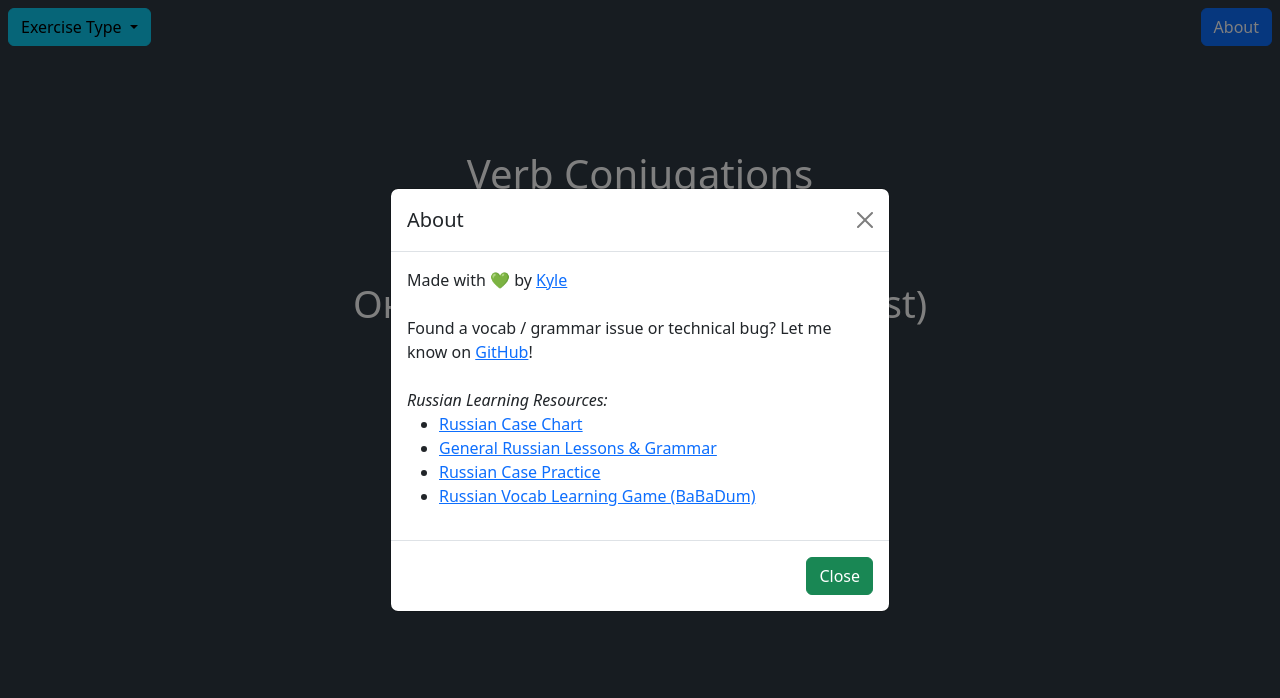
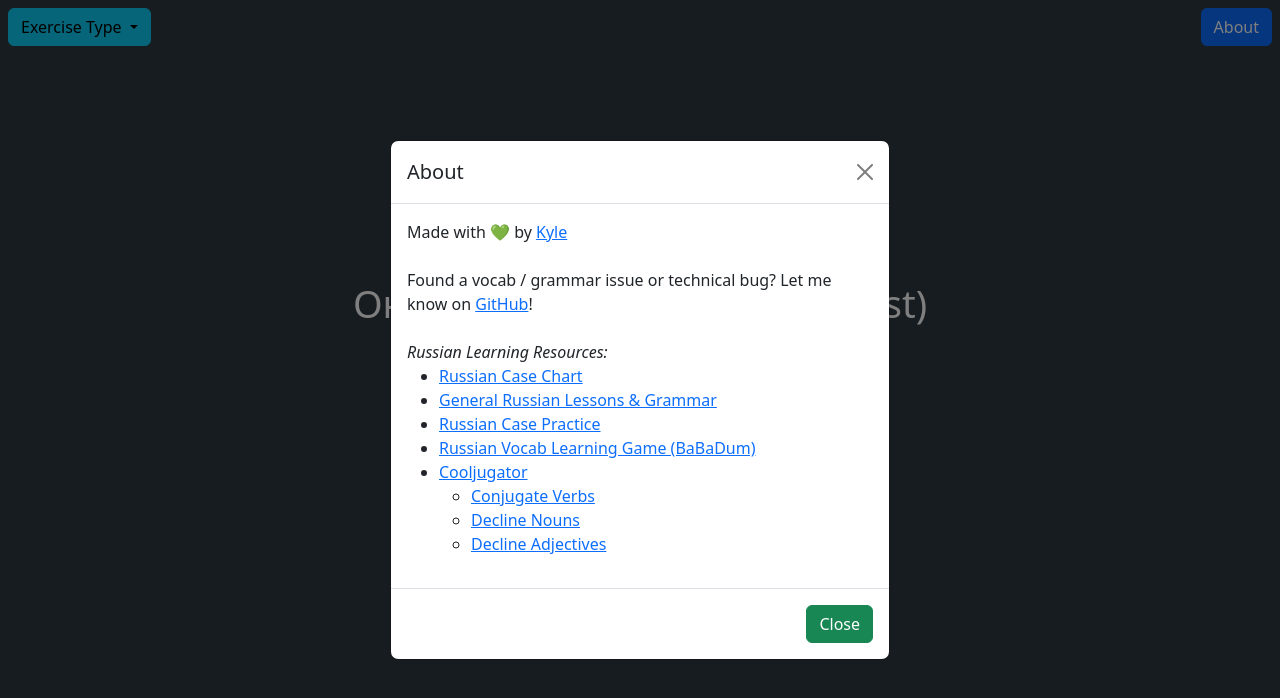
Before and after one commit to kyletimmermans/rus-grammar-site, a plain HTML site: page index.html in a window 1280 px wide. Both pictures are taken after a click on the link "About". Drawn offline with nearby package versions, Linux system fonts and the light colour scheme.

Commit message:
Add files via upload

```diff
--- a/index.html
+++ b/index.html
@@ -1,5 +1,5 @@
 <!DOCTYPE html>
-<html>
+<html lang="en" translate="no">
 
 <head>
 	<title>Russian Grammar Exercises</title>
@@ -86,6 +86,14 @@ body {
 			  <li><a href="http://masterrussian.com/" target="_blank" rel="noopener noreferrer">General Russian Lessons & Grammar</a></li>
 			  <li><a href="https://www.russianforfree.com/exercises.php" target="_blank" rel="noopener noreferrer">Russian Case Practice</a></li>
 			  <li><a href="https://babadum.com/play/?lang=8&game=1" target="_blank" rel="noopener noreferrer">Russian Vocab Learning Game (BaBaDum)</a></li>
+			  <li><a href="https://cooljugator.com" target="_blank" rel="noopener noreferrer">Cooljugator</a></li>
+			  <li style="list-style: none;">
+			  	<ul>
+			  		<li><a href="https://cooljugator.com/ru" target="_blank" rel="noopener noreferrer">Conjugate Verbs</a></li>
+			  		<li><a href="https://cooljugator.com/run" target="_blank" rel="noopener noreferrer">Decline Nouns</a></li>
+			  		<li><a href="https://cooljugator.com/rua" target="_blank" rel="noopener noreferrer">Decline Adjectives</a></li>
+			  	</ul>
+			  </li>
 			</ul>
 	      </div>
 	      <div class="modal-footer">
```
Also changed, not shown: mobile.html (+9 -1 lines).
